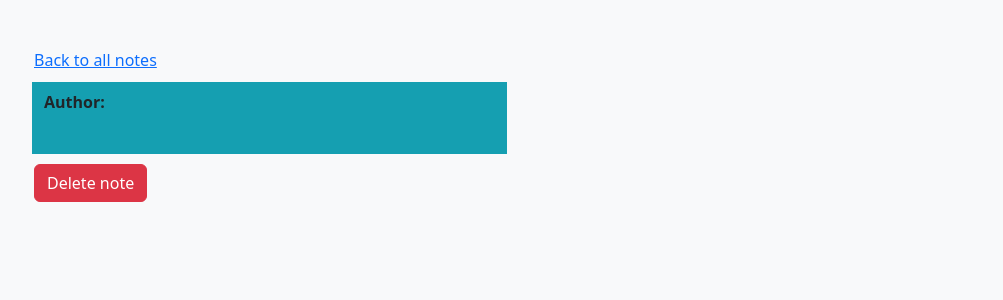
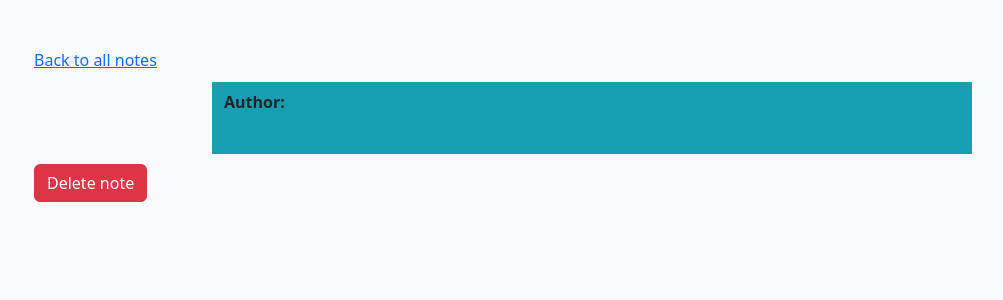
Before and after one commit to mdiannna/NotesApp, a FastAPI app: page /view_note/1 in a window 1280 px wide. Shown: the part 56-356 px from the top of the page, without its empty margins (48-1051 px from the left). Run offline with FastAPI, Linux system fonts and the light colour scheme.

Commit message:
updated UI of view note page

```diff
--- a/templates/view_note.html
+++ b/templates/view_note.html
@@ -58,7 +58,7 @@ white-space: nowrap;
       </div>
     </div>
     <div class="row">
-        <div class="col-md-5 note-bg pt-2 pb-2">
+        <div class="col-md-8 px-auto mx-auto note-bg pt-2 pb-2">
           <p>
             <b>Author: </b>
             <span v-if="note.author !== ''">[[ note.author ]]</span>
```
